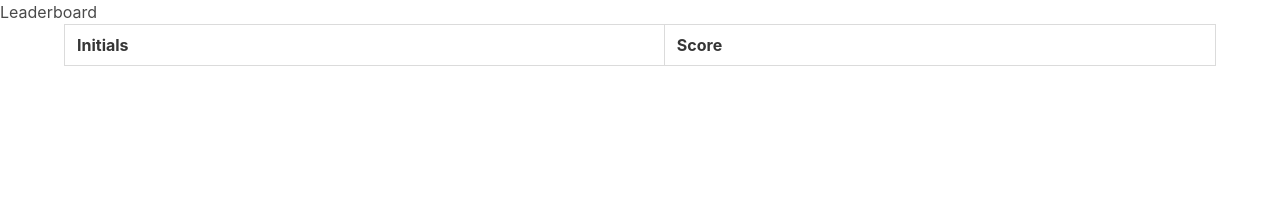
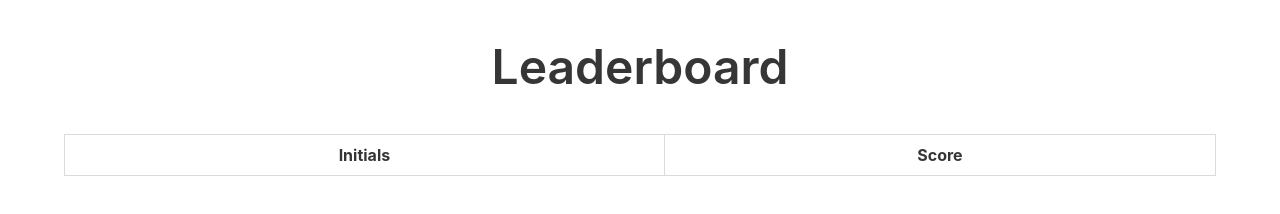
Before and after one commit to SaraNP-33/TriviaGame, a plain HTML site: page scorePage.html in a window 1280 px wide. Drawn offline with nearby package versions, Linux system fonts and the light colour scheme.

Commit message:
centered all text in score page, added classes through set attribute in js

```diff
--- a/assets/css/score.css
+++ b/assets/css/score.css
@@ -0,0 +1,5 @@
+.header{
+    margin-bottom: 5vh;
+    margin-top: 5vh;
+
+}
--- a/assets/javascript/score.js
+++ b/assets/javascript/score.js
@@ -9,6 +9,9 @@ for (let i=0; i<scores.length; i++){
     const scoreTd= document.createElement("td")
     const initTr= document.createElement("tr")
 
+    initTd.setAttribute("class", "has-text-centered")
+    scoreTd.setAttribute("class", "has-text-centered")
+
     initTd.append(scores[i].initials)
     scoreTd.append(scores[i].score)
     initTr.append(initTd, scoreTd)
--- a/scorePage.html
+++ b/scorePage.html
@@ -7,19 +7,19 @@
       <!--Bulma css-->
       <link rel="stylesheet" href="https://cdn.jsdelivr.net/npm/bulma@0.9.3/css/bulma.min.css">
         <!-- css-->
-    <link rel="stylesheet" type="text/css" href="assets/css/score.css">
+    <link rel="stylesheet" type="text/css" href="/assets/css/score.css">
     <title>LeaderBoard</title>
 </head>
 <body>
-<header class="flex-center">
-    <h1>Leaderboard</h1>
+<header class="container header">
+    <h1 class="title is-1 has-text-centered ">Leaderboard</h1>
 </header>
 <main class="container">
     <table class="table is-bordered is-striped is-fullwidth" >
         <thead>
             <tr>
-                <th>Initials</th>
-                <th>Score</th>
+                <th class="has-text-centered">Initials</th>
+                <th class="has-text-centered">Score</th>
             </tr>
         </thead>
         <tbody id="leaderTable">
```
